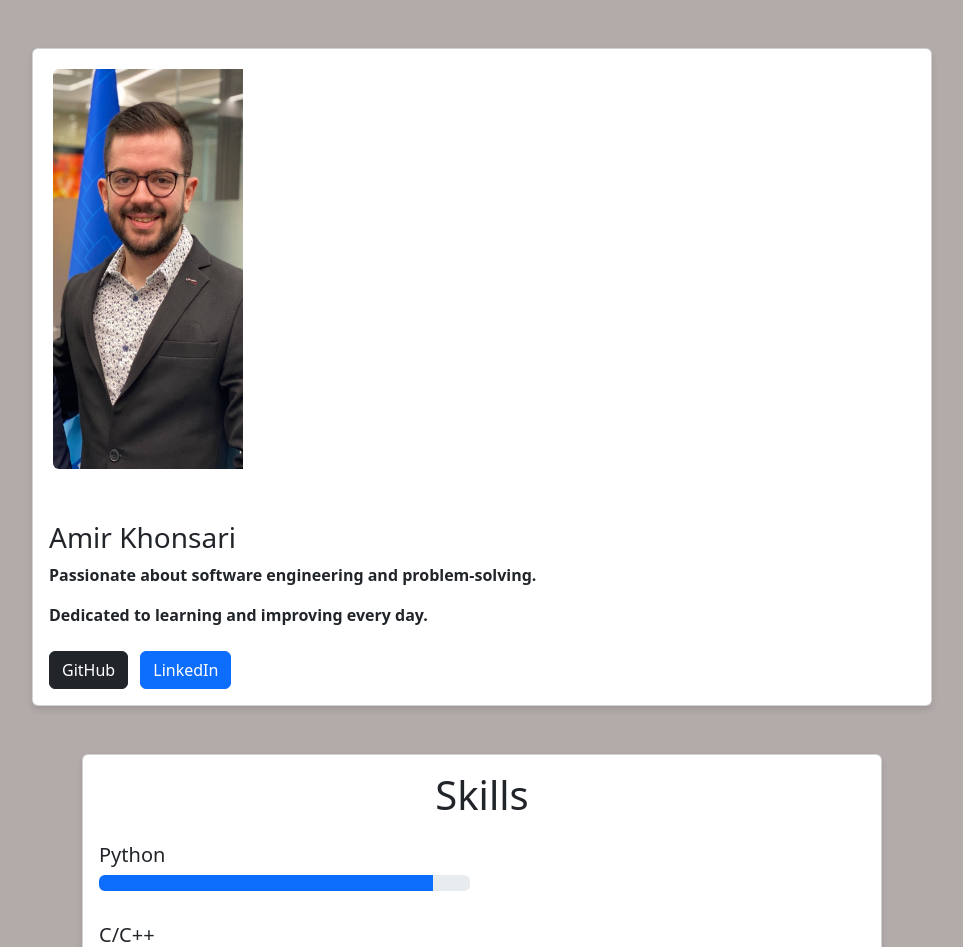
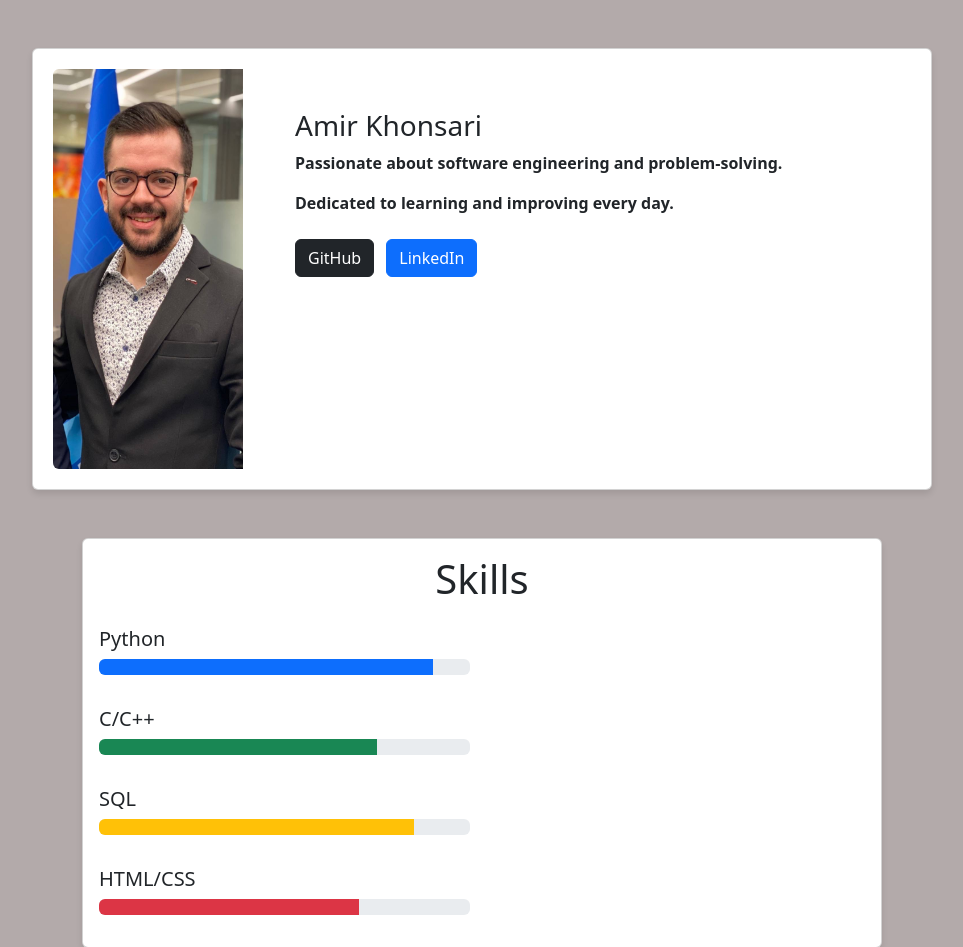
Before and after one commit to Amirhosseinmk/Portfolio, a Django app: page / in a window 1280 px wide. Shown: the part 56-1003 px from the top of the page, without its empty margins (158-1121 px from the left). Run offline with Django 5.2, Linux system fonts and the light colour scheme.

Commit message:
endUpdate1

```diff
--- a/template/home.html
+++ b/template/home.html
@@ -12,13 +12,12 @@
 <body style="background-color: rgb(179, 170, 170);">
     {% include 'navbar.html' %}
     <div class="container mt-5">
+        <div style="flex-direction: row;">
         <div class="card mb-3" style="max-width: 900px; margin: auto;">
-            <div class="row g-0" style="display: flex; align-items: center;">
-                <div>
+            <div class="row g-0" style="flex-direction: row;">
                     <img src="{% static 'images/pic1.jpg' %}" class="img-fluid rounded-start" alt="Profile Image" style="height: 400px; width: 190px; margin: 20px;">
-                </div>
                 <div class="col-md-8">
-                    <div class="card-body">
+                    <div class="card-body" style="padding-top: 60px;">
                         <h3 class="card-title">Amir Khonsari</h3>
                         <p class="card-text"><strong>Passionate about software engineering and problem-solving.</strong></p>
                         <p class="card-text"><strong>Dedicated to learning and improving every day.</strong></p>
@@ -35,6 +34,9 @@
             </div>
         </div>
     </div>
+    </div>
+
+
         <div class="card mt-5 mb-5" style="max-width: 800px; margin: auto;">
             <div class="card-body">
                 <h1 class="text-center mb-4">Skills</h1>
```
